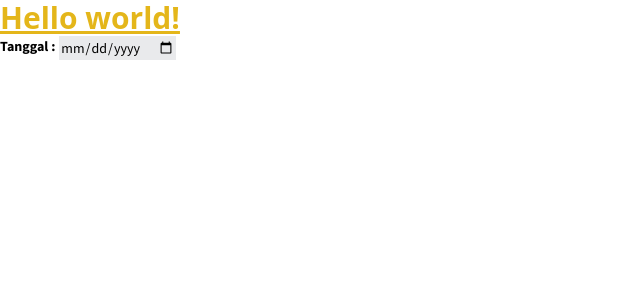
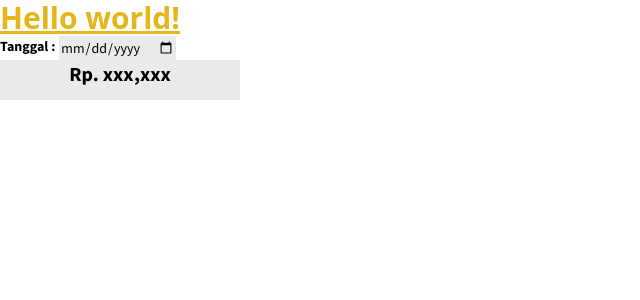
Before and after one commit to Bejo-Group/goldy-FE, a React (Create React App) app in the folder goldy/: page / in a window 1280 px wide. Shown: the top 300 px of the page, without its empty margins (0-640 px from the left). Built offline with nearby package versions, Linux system fonts and the light colour scheme.

Commit message:
Add OutputHarga
Menambahkan label untuk output harga emas

```diff
--- a/goldy/src/App.jsx
+++ b/goldy/src/App.jsx
@@ -1,6 +1,7 @@
-import DatePicker from './components/DatePicker.jsx'
+import DatePicker from './components/DatePicker'
 import "./index.css"
 // import Navbar from "./components/Navbar"
+import OutputHarga from './components/OutputHarga'
 
 function App() {
   return (
@@ -8,7 +9,7 @@ function App() {
       {/* <Navbar/> */}
        <h1 className="text-3xl font-bold underline text-gold">Hello world!</h1>
        <DatePicker></DatePicker>
-
+       <OutputHarga></OutputHarga>
 
     </div>
   );
--- /dev/null
+++ b/goldy/src/components/OutputHarga.jsx
@@ -0,0 +1,9 @@
+import React from "react";
+
+export default function ShowPrice(){
+    return(
+        <div className="bg-lightgray h-[40px] w-[240px]">
+            <h1 className="font-primary font-bold text-xl text-center">Rp. xxx,xxx</h1>
+        </div>
+);
+}
```
